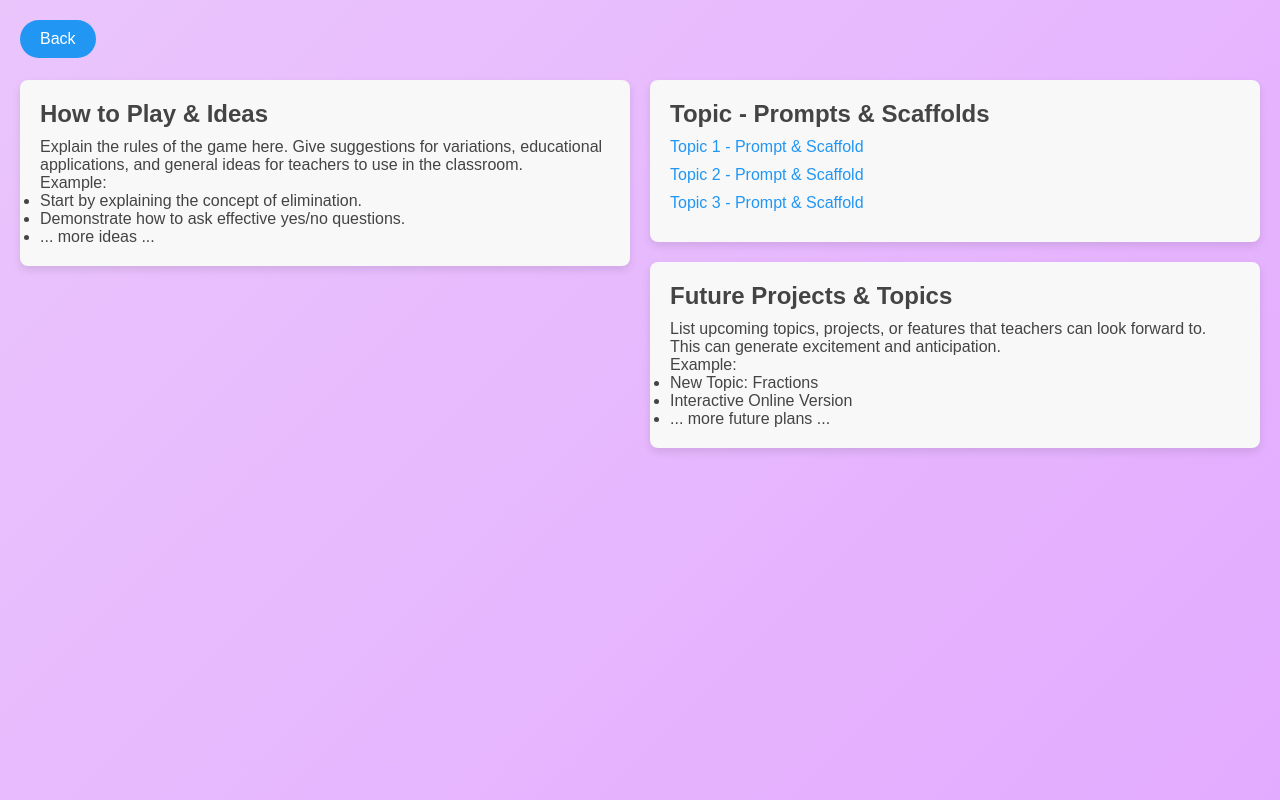
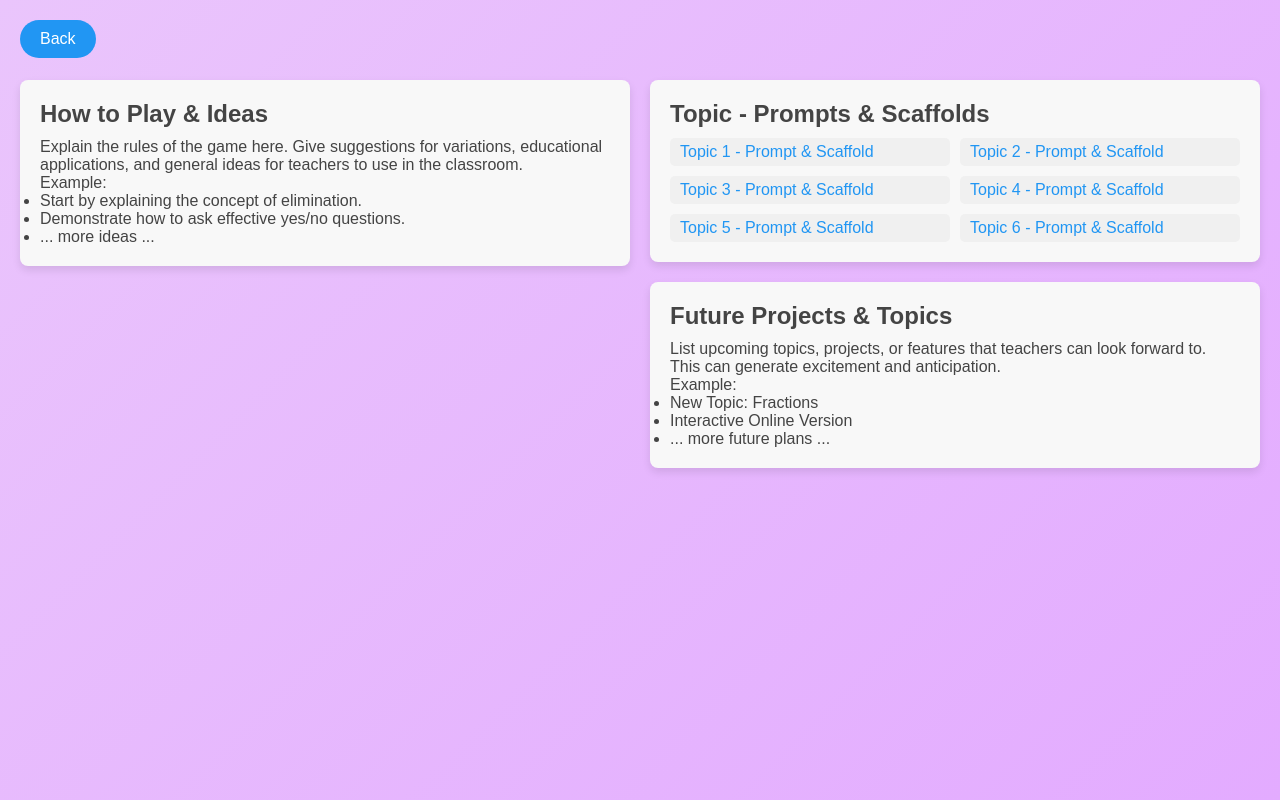
Before and after one commit to GuessItMaths/guessitmaths.github.io, a plain HTML site: page guidance.html in a window 1280 px wide. Drawn offline with Linux system fonts and the light colour scheme.

Commit message:
Update guidance.html to do double columns for the topic support

```diff
--- a/guidance.html
+++ b/guidance.html
@@ -59,24 +59,35 @@
         .topic-links {
             list-style: none;
             padding: 0;
+            display: flex; /* Enable flexbox for columns */
+            flex-wrap: wrap; /* Allow wrapping to new rows */
+            gap: 10px; /* Adjust spacing between links */
         }
 
         .topic-links li {
-            margin-bottom: 10px;
+            flex: 1 0 calc(50% - 10px); /* Two columns with spacing */
+            min-width: 200px; /* Minimum width for each link */
+            margin-bottom: 0; /* Remove default margin */
         }
 
         .topic-links a {
             color: #2196f3;
             text-decoration: none;
+            display: block; /* Make the link take full width of its container */
+            padding: 5px 10px; /* Add some padding to the links */
+            border-radius: 5px; /* Add some rounded corners (optional) */
+            background-color: #f0f0f0; /* Example background color */
+            transition: background-color 0.3s; /* Smooth hover effect */
         }
 
         .topic-links a:hover {
-            text-decoration: underline;
+            text-decoration: none; /* Remove underline on hover if needed */
+            background-color: #e0e0e0;
         }
 
         /* Responsive adjustments */
-        @media (max-width: 768px) {
-            .guidance-column {
+        @media (max-width: 600px) { /* Adjust breakpoint as needed */
+            .topic-links li {
                 flex: 1 1 100%; /* Full width on smaller screens */
                 min-width: auto;
             }
@@ -107,6 +118,9 @@
             <li><a href="#">Topic 1 - Prompt & Scaffold</a></li>
             <li><a href="#">Topic 2 - Prompt & Scaffold</a></li>
             <li><a href="#">Topic 3 - Prompt & Scaffold</a></li>
+            <li><a href="#">Topic 4 - Prompt & Scaffold</a></li>
+            <li><a href="#">Topic 5 - Prompt & Scaffold</a></li>
+            <li><a href="#">Topic 6 - Prompt & Scaffold</a></li>
             </ul>
     </div>
 
```
Lines whose indentation alone changed are shown as unchanged.
